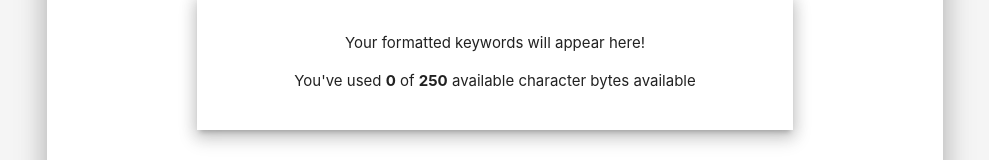
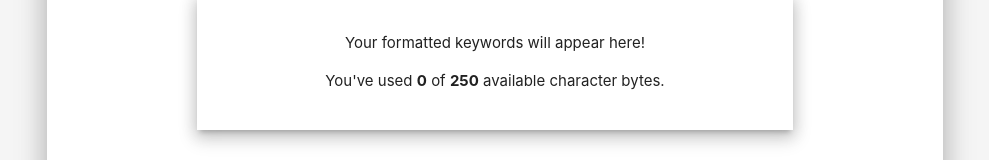
Before and after one commit to jgierlach/amazon_keyword_formatter, a plain HTML site: page index.html in a window 1280 px wide. Shown: the part 466-626 px from the top of the page, without its empty margins (145-1134 px from the left). Drawn offline with nearby package versions, Linux system fonts and the light colour scheme.

Commit message:
Fixed typo

```diff
--- a/index.html
+++ b/index.html
@@ -72,7 +72,7 @@
           <!-- <br /> -->
           <p>You've used <span class="bold-text" id="characterBytes">0</span> of <span class="bold-text">250</span>
             available character
-            bytes available
+            bytes.
           </p>
         </div>
       </div>
```
